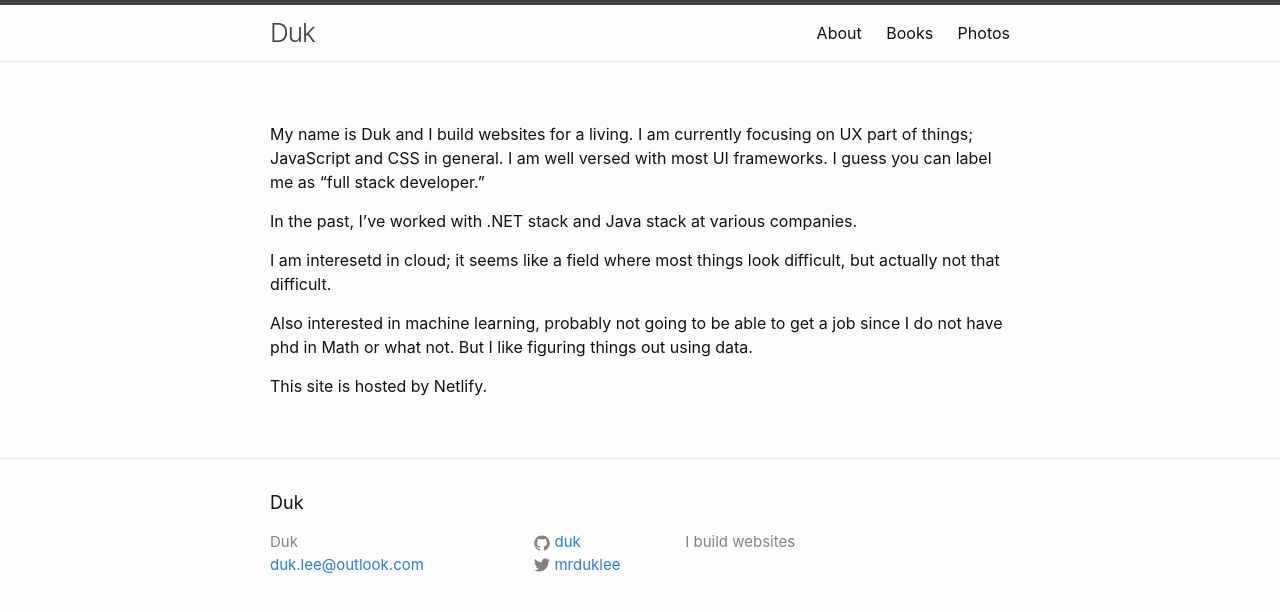
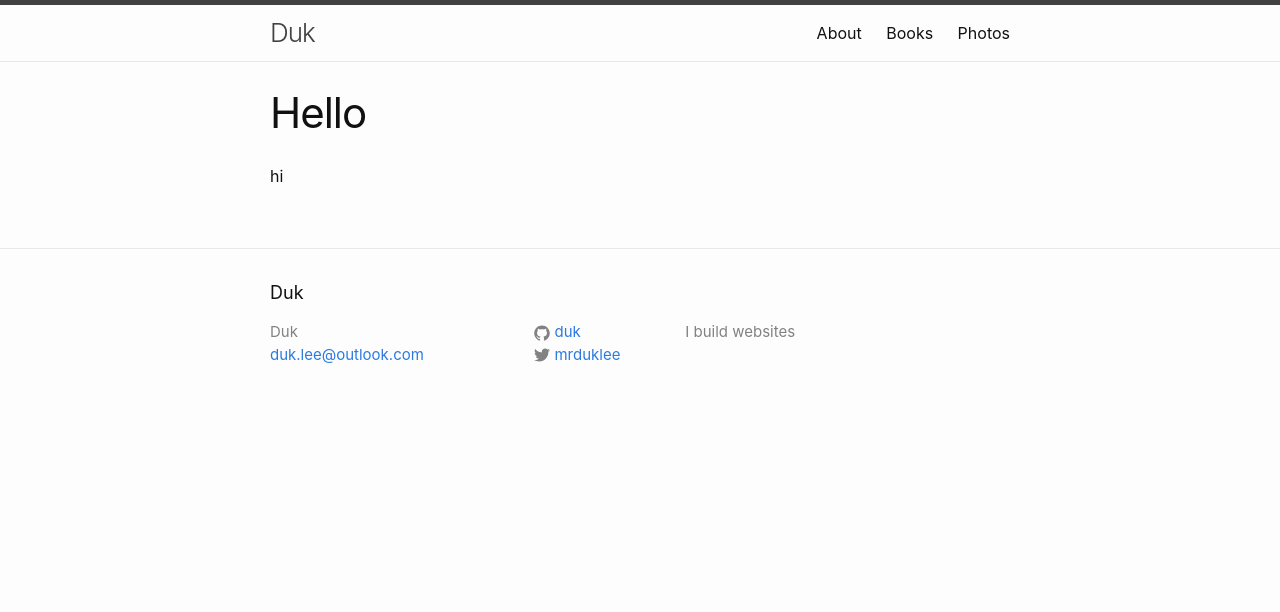
Before and after one commit to duk/dukleenet, a Jekyll site: the page built from index.md, in a window 1280 px wide. Shown: the top 612 px of the page. Built offline with Jekyll 4.4.1, drawn with Linux system fonts in a browser that asks for light colours.

```diff
--- a/_layouts/home.html
+++ b/_layouts/home.html
@@ -2,20 +2,14 @@
 layout: default
 ---
 
-<div class="home">
+<article class="post">
 
-  <h1 class="page-heading">Tips</h1>
+  <header class="post-header">
+    <h1 class="post-title">Hello</h1>
+  </header>
 
-  {{ content }}
+  <div class="post-content">
+    hi
+  </div>
 
-  <ul class="post-list">
-    {% for post in site.posts %}
-      <li>
-        <h2>
-          <a class="post-link" href="{{ post.url | relative_url }}">{{ post.title | escape }}</a>
-        </h2>
-      </li>
-    {% endfor %}
-  </ul>
-
-</div>
+</article>
--- a/index.md
+++ b/index.md
@@ -2,15 +2,5 @@
 # You don't need to edit this file, it's empty on purpose.
 # Edit theme's home layout instead if you wanna make some changes
 # See: https://jekyllrb.com/docs/themes/#overriding-theme-defaults
-layout: page
+layout: home
 ---
-My name is Duk and I build websites for a living. I am currently focusing on UX part of things; JavaScript and CSS in general. I am well versed with
-most UI frameworks. I guess you can label me as "full stack developer."
-
-In the past, I've worked with .NET stack and Java stack at various companies.
-
-I am interesetd in cloud; it seems like a field where most things look difficult, but actually not that difficult.
-
-Also interested in machine learning, probably not going to be able to get a job since I do not have phd in Math or what not. But I like figuring things out using data.
-
-This site is hosted by Netlify.
```
